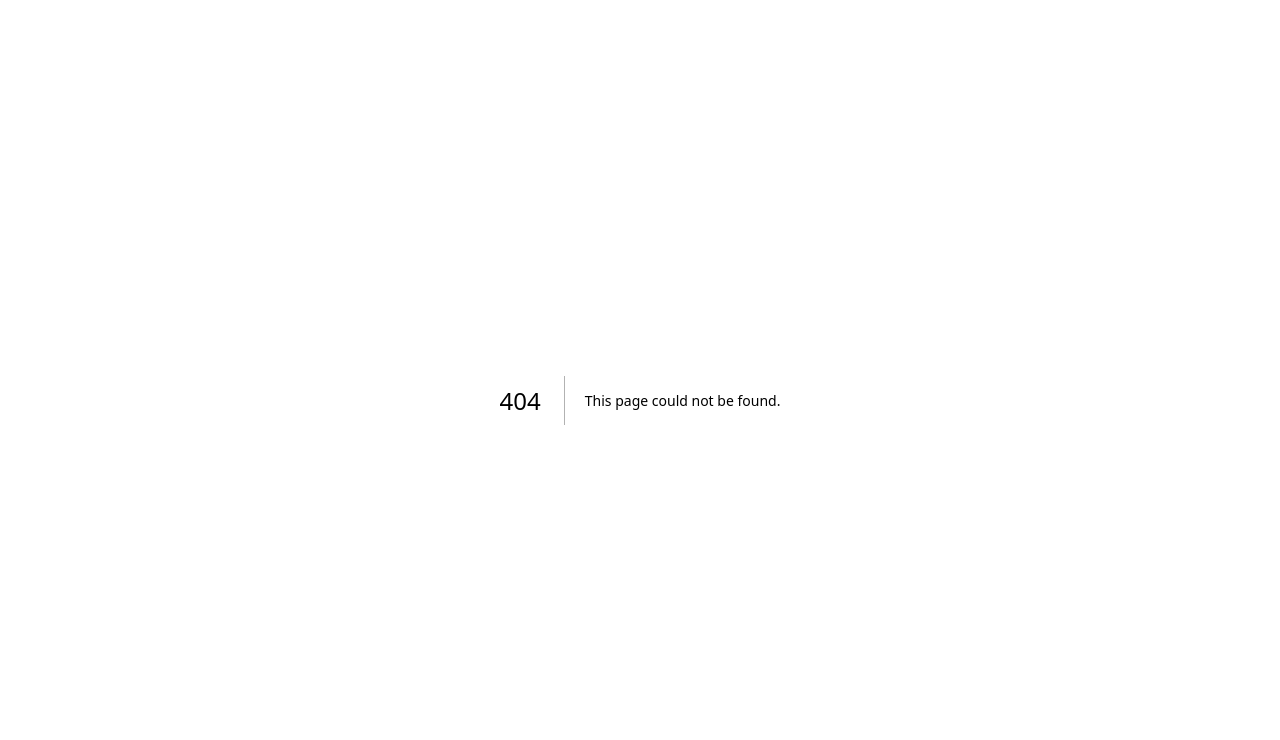
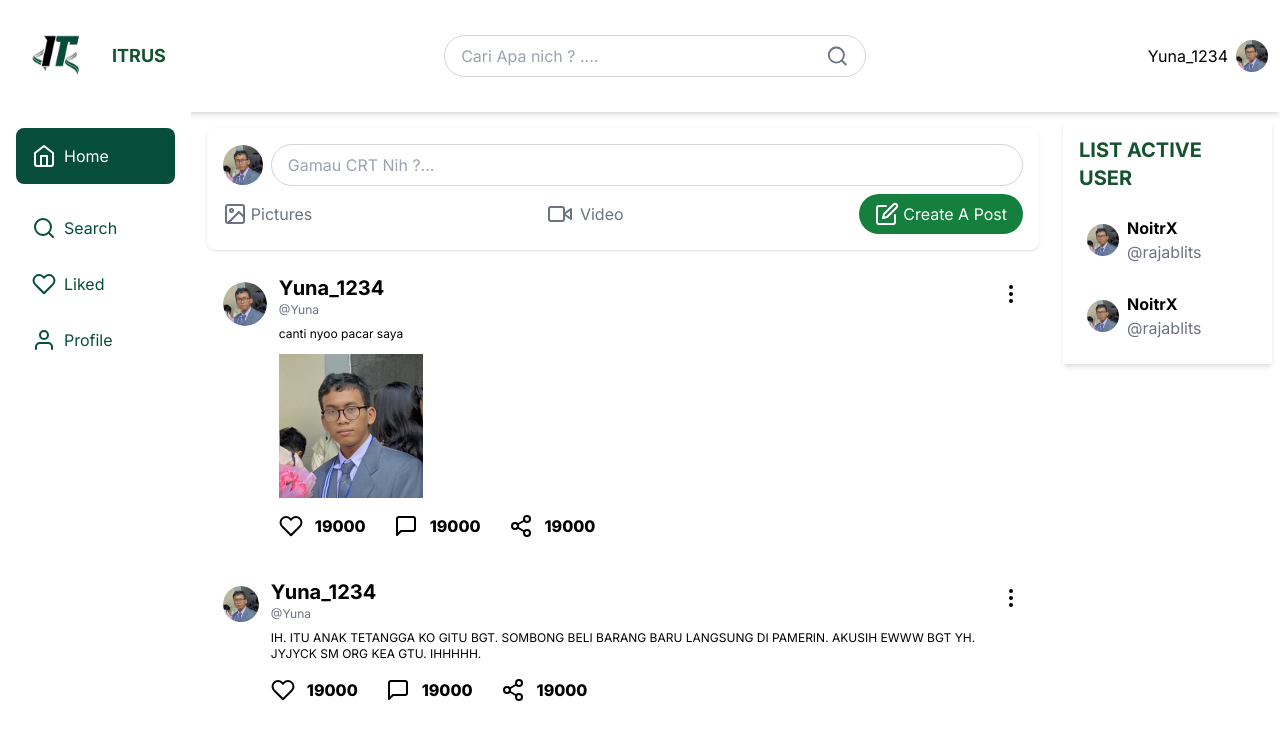
Before and after one commit to NoitrX/rpl-itrus-fe, a Next.js app: page /test-juan in a window 1280 px wide. Before the commit this address had no page. Shown: the top 740 px of the page. Built offline with nearby package versions, Linux system fonts and the light colour scheme.

Commit message:
feat: ketinggalan satu file unsaved

```diff
--- /dev/null
+++ b/src/app/test-juan/page.tsx
@@ -0,0 +1,112 @@
+"use client";
+
+import React from "react";
+import Sidebar from "../../components/sidebar";
+import Navbar from "../../components/navbar";
+import PostDisplay from "../../components/PostDisplay";
+import LastActiveUser from "../../components/ListActiveUser";
+import feather from "feather-icons";
+
+const TestPage: React.FC = () => {
+  const posts = [
+    {
+      displayName: "Yuna_1234",
+      username: "Yuna",
+      profilePicture: "/sample-pfp.png",
+      caption: "canti nyoo pacar saya",
+      image: "/sample-pfp.png",
+      likeCount: 19000,
+      commentCount: 19000,
+      shareCount: 19000,
+    },
+    {
+      displayName: "Yuna_1234",
+      username: "Yuna",
+      profilePicture: "/sample-pfp.png",
+      caption: "IH. ITU ANAK TETANGGA KO GITU BGT. SOMBONG BELI BARANG BARU LANGSUNG DI PAMERIN. AKUSIH EWWW BGT YH. JYJYCK SM ORG KEA GTU. IHHHHH.",
+      likeCount: 19000,
+      commentCount: 19000,
+      shareCount: 19000,
+    },
+  ];
+
+  const ListactiveUsers = [
+    {
+      username: "rajablits",
+      displayName: "NoitrX",
+      profilePicture: "/sample-pfp.png",
+    },
+    {
+        username: "rajablits",
+        displayName: "NoitrX",
+        profilePicture: "/sample-pfp.png",
+    }
+  ];
+
+  return (
+    <div className="max-w-screen bg-white flex flex-col">
+      <Navbar />
+      <div className="flex flex-grow">
+        <Sidebar />
+        <div className="flex-grow p-4">
+          <div className="bg-white p-4 rounded-lg shadow mb-4">
+            <div className="flex items-center space-x-2 mb-2">
+              <img src="/sample-pfp.png" alt="Profile" className="h-10 w-10 rounded-full" />
+              <input type="text" placeholder="Gamau CRT Nih ?..." className="border border-gray-300 rounded-full px-4 py-2 flex-grow" />
+            </div>
+            <div className="flex items-center space-x-4 justify-between">
+              <label htmlFor="file-upload" className="flex items-center space-x-1 text-gray-500 cursor-pointer">
+                <i data-feather="image"></i>
+                <span>Pictures</span>
+                <input id="file-upload" type="file" className="hidden" accept="image/*" />
+              </label>
+              <label htmlFor="video-upload" className="flex items-center space-x-2 text-gray-500 cursor-pointer">
+                <i data-feather="video"></i>
+                <span>Video</span>
+                <input id="video-upload" type="file" className="hidden" accept="video/*" />
+              </label>
+              <button className="bg-green-700 text-white px-4 py-2 rounded-full flex items-center space-x-1">
+                <i className="text-white" data-feather="edit"></i>
+                <span>Create A Post</span>
+              </button>
+            </div>
+          </div>
+
+          <div className="space-y-4 text-black">
+            {posts.map((post, index) => (
+              <PostDisplay
+                key={index}
+                displayName={post.displayName}
+                username={post.username}
+                profilePicture={post.profilePicture}
+                caption={post.caption}
+                image={post.image}
+                likeCount={post.likeCount}
+                commentCount={post.commentCount}
+                shareCount={post.shareCount}
+              />
+            ))}
+          </div>
+        </div>
+
+        <div className="flex-grow p-2 ">
+          <div className="max-w-screen bg-white  p-4 shadow-md">
+            <h2 className="text-xl font-bold mr-10 text-green-900 mb-4">LIST ACTIVE USER</h2>
+            <div className="space-y-3">
+              {ListactiveUsers.map((user, index) => (
+                <LastActiveUser
+                  key={index}
+                  username={user.username}
+                  displayName={user.displayName}
+                  profilePicture={user.profilePicture}
+                />
+              ))}
+            </div>
+          </div>
+        </div>
+      </div>
+    </div>
+  );
+};
+
+export default TestPage;
```
